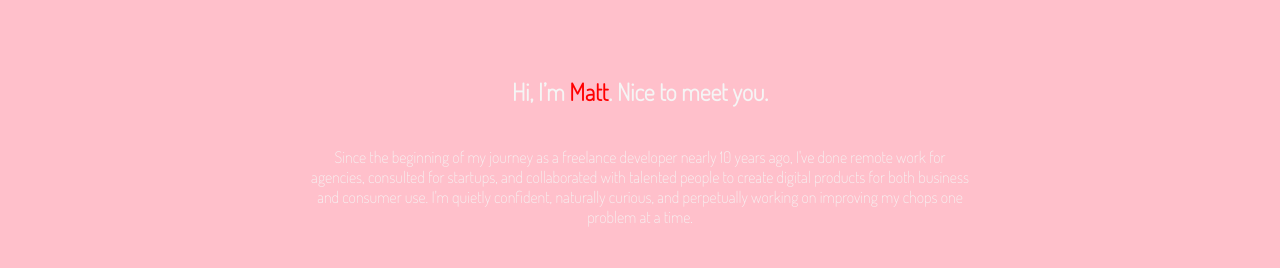
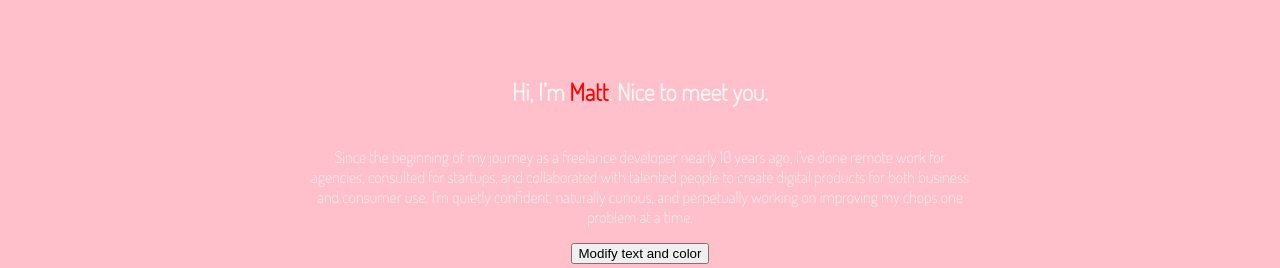
Before and after one commit to WildCodeSchool-2024-02/JS-RemoteFR-Code-Of-War-checkpoint-1, a website: page site/portfolio.html in a window 1280 px wide. Shown: the part 776-1044 px from the top of the page. Drawn offline with Linux system fonts and the light colour scheme.

Commit message:
js_base_2_OK

```diff
--- a/site/css/portfolio.css
+++ b/site/css/portfolio.css
@@ -82,7 +82,7 @@ p {
 .column:last-child {
   border-top-right-radius: 0;
   border-bottom-right-radius: 0;
-}
+  }
 
 .column ul {
   list-style: none;
--- a/site/js/portfolio.js
+++ b/site/js/portfolio.js
@@ -7,3 +7,22 @@ avatarChange.addEventListener("click", () => {
 
     img.src = "image/avatar.svg";
   });
+
+
+  /*change nom et couleur*/
+
+  const secondBanner = document.querySelector(".description");
+  const btn = document.createElement("button");
+  btn.classList.add("change_name_color");
+  btn.textContent = "Modify text and color";
+  secondBanner.appendChild(btn);
+
+
+  const changeColorName = () => {
+    const user = prompt("choisi un nom")
+    const newName = document.querySelector("#firstname");
+    newName.textContent = user;
+    newName.style.color = "#ffffff";
+    }
+
+  btn.addEventListener("click", () => changeColorName());
```
